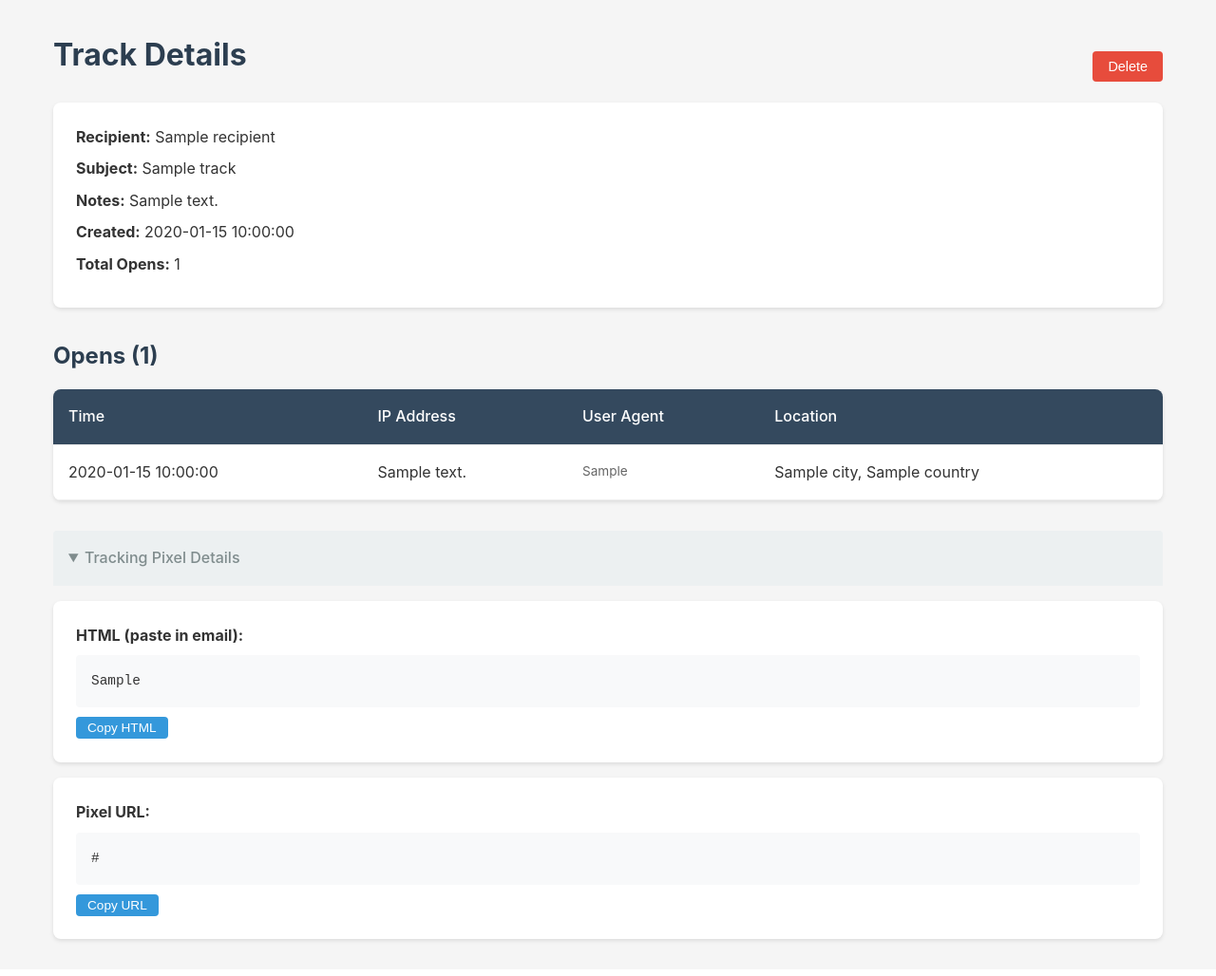
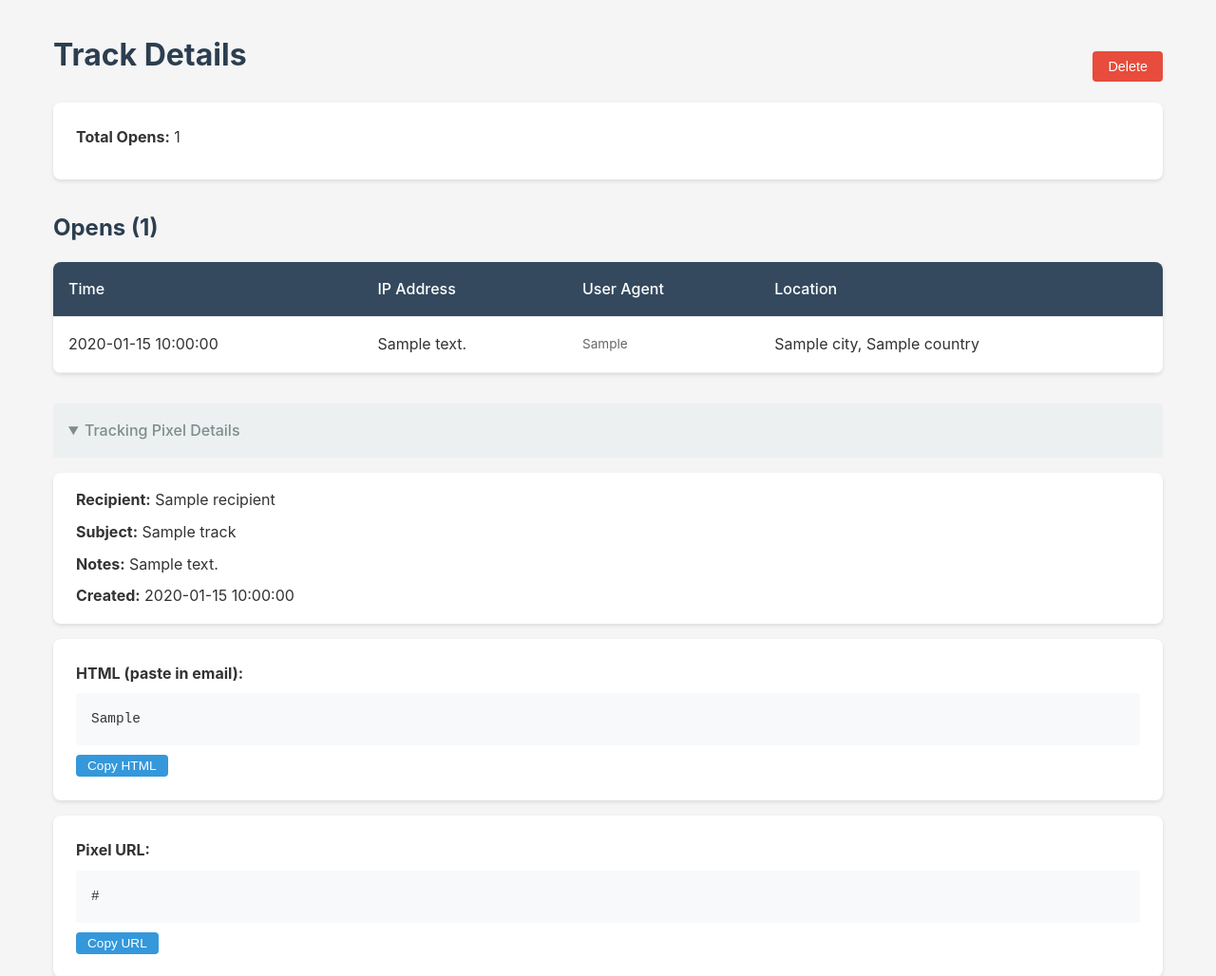
Before and after one commit to mbuckingham74/mailtracker, a FastAPI app: template app/templates/detail.html in a window 1280 px wide, after a click on "Tracking Pixel Details". Shown: the part 70-1098 px from the top of the page at 95% size. Before the commit the page ends 1064 px from the top, so only its background shows below. Run offline with FastAPI, Linux system fonts and the light colour scheme; the template is opened without the code that fills it: most values are stand-ins (such as "Sample title", 1, 10 or a date in 2020).

Commit message:
Move track metadata into collapsible details section
Only Total Opens remains visible at top. Recipient, subject,
notes, created date, and pixel code all in expandable section.

🤖 Generated with [Claude Code](https://claude.com/claude-code)

Co-Authored-By: Claude Opus 4.5 <noreply@anthropic.com>

```diff
--- a/app/static/style.css
+++ b/app/static/style.css
@@ -281,3 +281,19 @@ tr.opened:hover {
     margin-bottom: 1rem;
     border-radius: 4px 4px 0 0;
 }
+
+.track-metadata {
+    background: white;
+    padding: 1rem 1.5rem;
+    border-radius: 8px;
+    margin-bottom: 1rem;
+    box-shadow: 0 2px 4px rgba(0,0,0,0.1);
+}
+
+.track-metadata p {
+    margin-bottom: 0.5rem;
+}
+
+.track-metadata p:last-child {
+    margin-bottom: 0;
+}
--- a/app/templates/detail.html
+++ b/app/templates/detail.html
@@ -9,10 +9,6 @@
 </div>
 
 <div class="track-info">
-    <p><strong>Recipient:</strong> {{ track.recipient or '-' }}</p>
-    <p><strong>Subject:</strong> {{ track.subject or '-' }}</p>
-    <p><strong>Notes:</strong> {{ track.notes or '-' }}</p>
-    <p><strong>Created:</strong> {{ track.created_at.strftime('%Y-%m-%d %H:%M:%S') }}</p>
     <p><strong>Total Opens:</strong> {{ opens|length }}</p>
 </div>
 
@@ -44,6 +40,12 @@
 
 <details class="pixel-details">
     <summary>Tracking Pixel Details</summary>
+    <div class="track-metadata">
+        <p><strong>Recipient:</strong> {{ track.recipient or '-' }}</p>
+        <p><strong>Subject:</strong> {{ track.subject or '-' }}</p>
+        <p><strong>Notes:</strong> {{ track.notes or '-' }}</p>
+        <p><strong>Created:</strong> {{ track.created_at.strftime('%Y-%m-%d %H:%M:%S') }}</p>
+    </div>
     <div class="code-block">
         <p><strong>HTML (paste in email):</strong></p>
         <pre><code>{{ html_snippet }}</code></pre>
```
